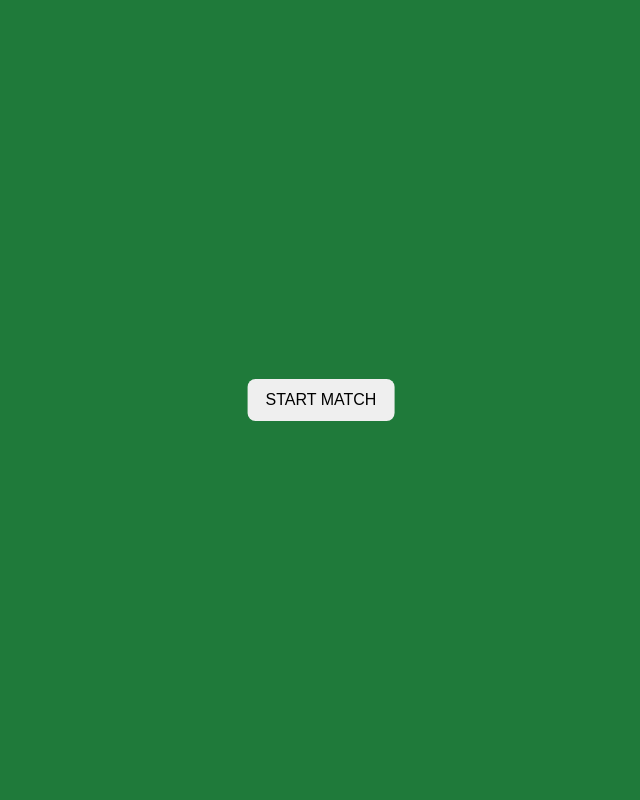
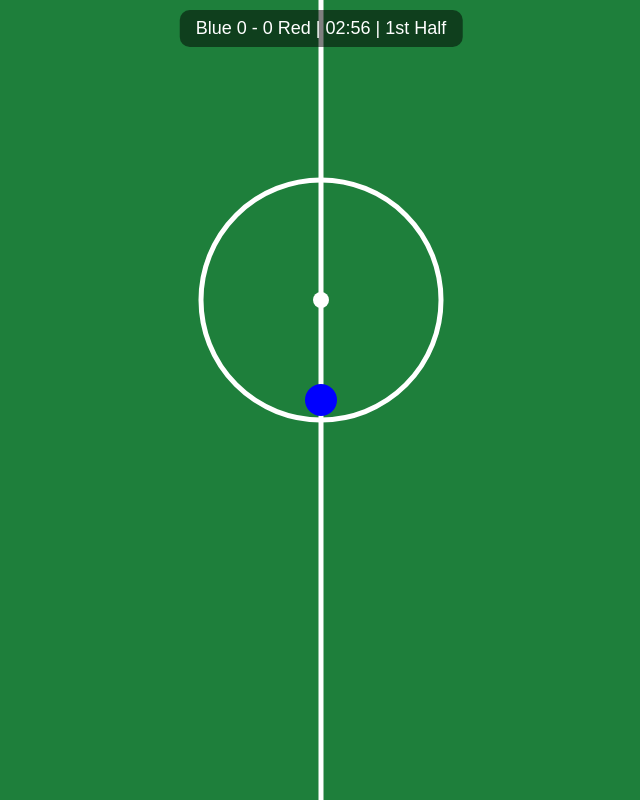
Before and after one commit to adrian14pro/Footblaze-Arcade-Soccer, a plain HTML site: page index.html in a window 1280 px wide. Shown: the whole page, without its empty margins (319-959 px from the left). Drawn offline with Linux system fonts and the light colour scheme.

Commit message:
Update index.html

```diff
--- a/index.html
+++ b/index.html
@@ -1,233 +1,170 @@
 <!DOCTYPE html>
-<html>
+<html lang="en">
 <head>
 <meta charset="UTF-8">
-<meta name="viewport" content="width=device-width, initial-scale=1.0, user-scalable=no">
-<title>2D Football Mobile</title>
+<title>Footblaze Mobile</title>
+<meta name="viewport" content="width=device-width, initial-scale=1.0">
 <style>
-body{margin:0;overflow:hidden;background:#000;font-family:Arial}
-canvas{background:#1f7a3a;display:block}
+  body {
+    margin: 0;
+    overflow: hidden;
+    background: #0b6623;
+    font-family: Arial, sans-serif;
+  }
 
-/* UI */
-button{
-  position:fixed;
-  padding:12px 18px;
-  font-size:16px;
-  border:none;
-  border-radius:8px;
-}
-#startBtn{top:50%;left:50%;transform:translate(-50%,-50%)}
-#pauseBtn{top:10px;right:10px}
+  #ui {
+    position: fixed;
+    top: 10px;
+    left: 50%;
+    transform: translateX(-50%);
+    color: white;
+    font-size: 18px;
+    background: rgba(0,0,0,0.5);
+    padding: 8px 16px;
+    border-radius: 10px;
+    z-index: 10;
+  }
 
-/* Stamina */
-#stamina{
-  position:fixed;
-  top:10px;left:10px;
-  width:120px;height:10px;
-  background:#333;
-}
-#staminaFill{
-  height:100%;
-  background:#4caf50;
-}
-
-/* Joystick */
-#joyBase{
-  position:fixed;
-  left:20px;bottom:20px;
-  width:140px;height:140px;
-  border-radius:50%;
-  background:rgba(255,255,255,.15);
-}
-#joyStick{
-  position:absolute;
-  left:50px;top:50px;
-  width:40px;height:40px;
-  border-radius:50%;
-  background:white;
-}
-
-/* Action buttons */
-.action{
-  position:fixed;
-  width:70px;height:70px;
-  border-radius:50%;
-  background:rgba(255,255,255,.3);
-  color:white;
-  font-weight:bold;
-  display:flex;
-  align-items:center;
-  justify-content:center;
-}
-#pass{right:110px;bottom:50px}
-#shoot{right:20px;bottom:120px}
-#sprint{right:20px;bottom:40px}
+  canvas {
+    display: block;
+  }
 </style>
 </head>
 <body>
 
+<div id="ui">
+  <span id="score">Blue 0 - 0 Red</span> |
+  <span id="timer">03:00</span> |
+  <span id="half">1st Half</span>
+</div>
+
 <canvas id="game"></canvas>
 
-<button id="startBtn">START MATCH</button>
-<button id="pauseBtn" style="display:none">PAUSE</button>
+<script>
+const canvas = document.getElementById("game");
+const ctx = canvas.getContext("2d");
 
-<div id="stamina" style="display:none"><div id="staminaFill"></div></div>
+canvas.width = window.innerWidth;
+canvas.height = window.innerHeight;
 
-<div id="joyBase" style="display:none">
-  <div id="joyStick"></div>
-</div>
+// PITCH
+const pitch = { width: 3000, height: 1800 };
 
-<div id="pass" class="action" style="display:none">PASS</div>
-<div id="shoot" class="action" style="display:none">SHOOT</div>
-<div id="sprint" class="action" style="display:none">SPRINT</div>
+// CAMERA
+const camera = { x: 0, y: 0 };
 
-<script>
-const canvas=document.getElementById("game");
-const ctx=canvas.getContext("2d");
-canvas.width=innerWidth;
-canvas.height=innerHeight;
+// BALL
+const ball = { x: 1500, y: 900, r: 8 };
 
-/* STATE */
-let state="menu";
-
-/* WORLD */
-const world={w:2600,h:1600};
-const cam={x:0,y:0};
-
-/* BALL */
-const ball={x:1300,y:800,vx:0,vy:0,r:10};
-
-/* PLAYER */
-const player={
-  x:900,y:800,r:14,
-  speed:3.8,
-  sprint:6,
-  stamina:100,
-  dir:{x:1,y:0}
+// PLAYER (controlled)
+const player = {
+  x: 1500,
+  y: 1000,
+  r: 16,
+  speed: 4
 };
 
-/* CAMERA */
-function updateCamera(){
-  cam.x=player.x-canvas.width/2;
-  cam.y=player.y-canvas.height/2;
-  cam.x=Math.max(0,Math.min(cam.x,world.w-canvas.width));
-  cam.y=Math.max(0,Math.min(cam.y,world.h-canvas.height));
-}
+// SCORE & TIME
+let blueScore = 0;
+let redScore = 0;
+let half = 1;
+let timeLeft = 180; // 3 minutes
+let lastTime = Date.now();
 
-/* JOYSTICK */
-let joy={x:0,y:0};
-const base=document.getElementById("joyBase");
-const stick=document.getElementById("joyStick");
+// INPUT
+const keys = {};
+window.addEventListener("keydown", e => keys[e.key] = true);
+window.addEventListener("keyup", e => keys[e.key] = false);
 
-base.addEventListener("touchmove",e=>{
-  const r=base.getBoundingClientRect();
-  let dx=e.touches[0].clientX-(r.left+70);
-  let dy=e.touches[0].clientY-(r.top+70);
-  const d=Math.hypot(dx,dy);
-  if(d>50){dx*=50/d;dy*=50/d;}
-  joy.x=dx/50;
-  joy.y=dy/50;
-  stick.style.left=50+dx+"px";
-  stick.style.top=50+dy+"px";
-});
-base.addEventListener("touchend",()=>{
-  joy.x=joy.y=0;
-  stick.style.left="50px";
-  stick.style.top="50px";
-});
+// GAME LOOP
+function update() {
+  // PLAYER MOVEMENT
+  if (keys["ArrowUp"]) player.y -= player.speed;
+  if (keys["ArrowDown"]) player.y += player.speed;
+  if (keys["ArrowLeft"]) player.x -= player.speed;
+  if (keys["ArrowRight"]) player.x += player.speed;
 
-/* ACTIONS */
-let sprinting=false;
-pass.onclick=()=>kick(6);
-shoot.onclick=()=>kick(11);
-sprint.ontouchstart=()=>sprinting=true;
-sprint.ontouchend=()=>sprinting=false;
+  // CAMERA FOLLOWS PLAYER (SMOOTH)
+  camera.x += ((player.x - canvas.width/2) - camera.x) * 0.05;
+  camera.y += ((player.y - canvas.height/2) - camera.y) * 0.05;
 
-function kick(p){
-  const d=Math.hypot(ball.x-player.x,ball.y-player.y);
-  if(d<30){
-    ball.vx=player.dir.x*p;
-    ball.vy=player.dir.y*p;
+  camera.x = Math.max(0, Math.min(camera.x, pitch.width - canvas.width));
+  camera.y = Math.max(0, Math.min(camera.y, pitch.height - canvas.height));
+
+  // TIMER
+  const now = Date.now();
+  if (now - lastTime >= 1000) {
+    timeLeft--;
+    lastTime = now;
+
+    if (timeLeft <= 0) {
+      if (half === 1) {
+        half = 2;
+        timeLeft = 180;
+      } else {
+        alert("Match Ended!");
+        timeLeft = 0;
+      }
+    }
   }
 }
 
-/* DRAW PITCH */
-function drawPitch(){
-  ctx.strokeStyle="#fff";
-  ctx.lineWidth=2;
+function drawPitch() {
+  ctx.fillStyle = "#1e7f3b";
+  ctx.fillRect(-camera.x, -camera.y, pitch.width, pitch.height);
 
-  ctx.strokeRect(-cam.x,-cam.y,world.w,world.h);
+  ctx.strokeStyle = "white";
+  ctx.lineWidth = 5;
 
+  // Center line
   ctx.beginPath();
-  ctx.moveTo(world.w/2-cam.x,-cam.y);
-  ctx.lineTo(world.w/2-cam.x,world.h-cam.y);
+  ctx.moveTo(pitch.width/2 - camera.x, -camera.y);
+  ctx.lineTo(pitch.width/2 - camera.x, pitch.height - camera.y);
   ctx.stroke();
 
+  // Center circle
   ctx.beginPath();
-  ctx.arc(world.w/2-cam.x,world.h/2-cam.y,90,0,Math.PI*2);
+  ctx.arc(pitch.width/2 - camera.x, pitch.height/2 - camera.y, 120, 0, Math.PI * 2);
   ctx.stroke();
 }
 
-/* LOOP */
-function loop(){
-  if(state!=="playing")return;
-  ctx.clearRect(0,0,canvas.width,canvas.height);
+function draw() {
+  ctx.clearRect(0, 0, canvas.width, canvas.height);
 
-  let speed=player.speed;
-  if(sprinting && player.stamina>0){
-    speed=player.sprint;
-    player.stamina-=0.6;
-  }else{
-    player.stamina=Math.min(100,player.stamina+0.4);
-  }
-  staminaFill.style.width=player.stamina+"%";
-
-  if(joy.x||joy.y){
-    const d=Math.hypot(joy.x,joy.y);
-    player.dir={x:joy.x/d,y:joy.y/d};
-    player.x+=player.dir.x*speed;
-    player.y+=player.dir.y*speed;
-  }
-
-  ball.x+=ball.vx;
-  ball.y+=ball.vy;
-  ball.vx*=0.98;
-  ball.vy*=0.98;
-
-  updateCamera();
   drawPitch();
 
-  ctx.fillStyle="white";
+  // BALL
+  ctx.fillStyle = "white";
   ctx.beginPath();
-  ctx.arc(ball.x-cam.x,ball.y-cam.y,10,0,Math.PI*2);
+  ctx.arc(ball.x - camera.x, ball.y - camera.y, ball.r, 0, Math.PI * 2);
   ctx.fill();
 
-  ctx.fillStyle="#1e90ff";
+  // PLAYER
+  ctx.fillStyle = "blue";
   ctx.beginPath();
-  ctx.arc(player.x-cam.x,player.y-cam.y,14,0,Math.PI*2);
+  ctx.arc(player.x - camera.x, player.y - camera.y, player.r, 0, Math.PI * 2);
   ctx.fill();
 
-  requestAnimationFrame(loop);
+  // UI
+  document.getElementById("score").innerText =
+    `Blue ${blueScore} - ${redScore} Red`;
+
+  document.getElementById("half").innerText =
+    half === 1 ? "1st Half" : "2nd Half";
+
+  const min = Math.floor(timeLeft / 60);
+  const sec = timeLeft % 60;
+  document.getElementById("timer").innerText =
+    `${String(min).padStart(2,"0")}:${String(sec).padStart(2,"0")}`;
 }
 
-/* UI */
-startBtn.onclick=()=>{
-  state="playing";
-  startBtn.style.display="none";
-  pauseBtn.style.display="block";
-  stamina.style.display="block";
-  joyBase.style.display="block";
-  pass.style.display="flex";
-  shoot.style.display="flex";
-  sprint.style.display="flex";
-  loop();
-};
+function gameLoop() {
+  update();
+  draw();
+  requestAnimationFrame(gameLoop);
+}
 
-pauseBtn.onclick=()=>{
-  state=state==="playing"?"paused":"playing";
-  pauseBtn.textContent=state==="paused"?"RESUME":"PAUSE";
-  if(state==="playing")loop();
-};
+gameLoop();
 </script>
 </body>
 </html>
```
